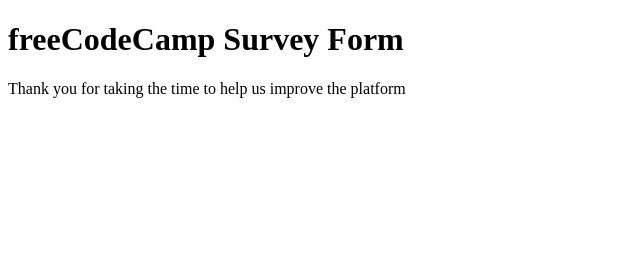
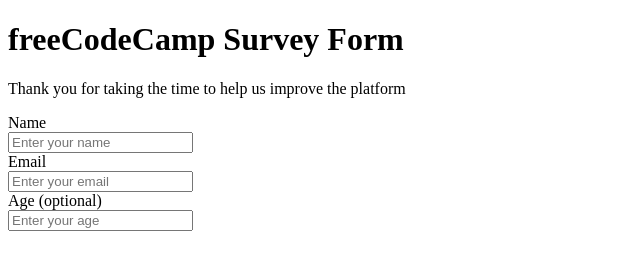
Before and after one commit to johann219/FCC-survey-form, a plain HTML site: page index.html in a window 1280 px wide. Shown: the whole page, without its empty margins (0-640 px from the left). Drawn offline with Linux system fonts and the light colour scheme.

Commit message:
Add 3 text input fields

```diff
--- a/index.html
+++ b/index.html
@@ -3,9 +3,26 @@
   <head>
     <meta charset="utf-8">
     <title>Survey</title>
+    <link rel="stylesheet" href="styles.css">
   </head>
   <body>
-    <h1 id="title">freeCodeCamp Survey Form</h1>
-    <p id="description">Thank you for taking the time to help us improve the platform</p>
+    <header>
+      <h1 id="title">freeCodeCamp Survey Form</h1>
+      <p id="description">Thank you for taking the time to help us improve the platform</p>
+    </header>
+    <form id="survey-form">
+      <div>
+        <label for="name">Name</label>
+        <input type="text" name="name" id="name" placeholder="Enter your name" class="form-control" required>
+      </div>
+      <div>
+        <label for="email">Email</label>
+        <input type="email" name="email" id="email" placeholder="Enter your email" class="form-control" required>
+      </div>
+      <div>
+        <label for="age">Age <span>(optional)</span></label>
+        <input type="age" name="age" id="age" placeholder="Enter your age" class="form-control" required>
+      </div>
+    </form>
   </body>
 </html>
--- a/styles.css
+++ b/styles.css
@@ -0,0 +1,3 @@
+.form-control {
+  display: block;
+}
```
